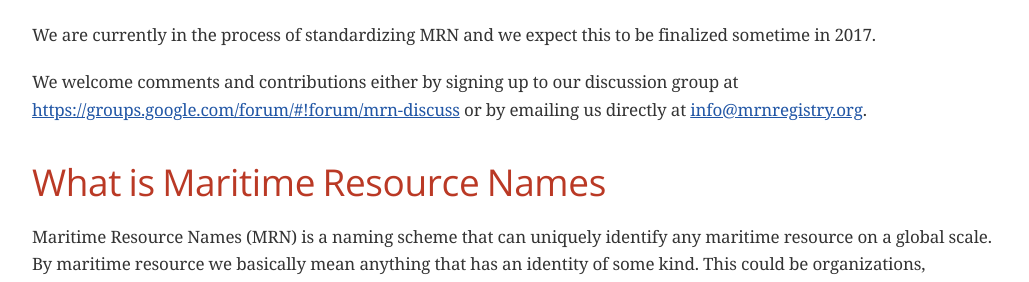
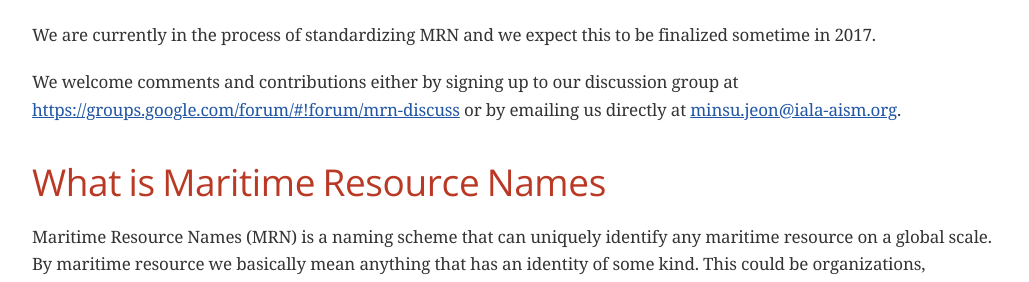
Before and after one commit to dma-dk/www.mrnregistry.org, a Jekyll site: the page built from index.md, in a window 1280 px wide. Shown: the part 171-453 px from the top of the page, without its empty margins (123-1152 px from the left). Built offline with Jekyll 4.4.1, drawn with Linux system fonts in a browser that asks for light colours; some web fonts are replaced; our own code applies the rules of GitHub Pages for plain Markdown files; some of the changed lines change nothing that is shown.

Commit message:
Updated email

```diff
--- a/index.md
+++ b/index.md
@@ -7,7 +7,7 @@ Welcome to the Maritime Resource Name Registry hosted by [IALA](http://www.iala-
 
 We are currently in the process of standardizing MRN and we expect this to be finalized sometime in 2017.
 
-We welcome comments and contributions either by signing up to our discussion group at <https://groups.google.com/forum/#!forum/mrn-discuss> or by emailing us directly at <info@mrnregistry.org>.
+We welcome comments and contributions either by signing up to our discussion group at <https://groups.google.com/forum/#!forum/mrn-discuss> or by emailing us directly at <minsu.jeon@iala-aism.org>.
 
 ## What is Maritime Resource Names
 Maritime Resource Names (MRN) is a naming scheme that can uniquely identify any maritime resource on a global scale. By maritime resource we basically mean anything that has an identity of some kind. This could be organizations, employees, a person, a physical or a virtual object, for instance an electronic document, a buoy, a ship, a mariner, a nautical chart or an electronic service (e.g., "today’s weather report for the Oresund Strait"). Not all resources are "retrievable" in an electronic sense; For example, human beings, corporations, and buoys. However, they can still be considered a resource.
```
